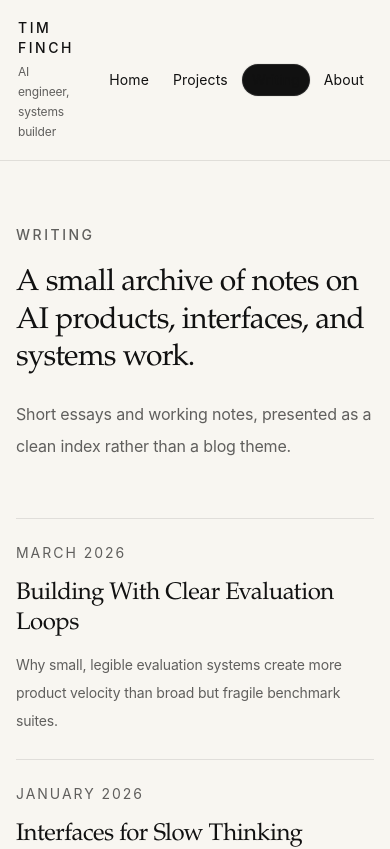
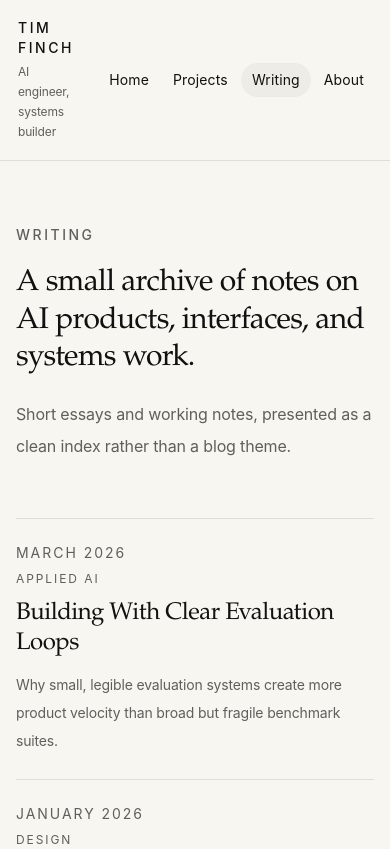
Before and after one commit to Peippo1/portfolio-site, a Next.js app: page /writing in a window 390 px wide. Shown: the top 849 px of the page. Built offline with nearby package versions, Linux system fonts and the light colour scheme.

Commit message:
Add homepage + featured projects

```diff
--- a/src/app/globals.css
+++ b/src/app/globals.css
@@ -81,3 +81,16 @@ a:hover {
     opacity: 0.24;
   }
 }
+
+@keyframes telemetry-node {
+  0%,
+  100% {
+    opacity: 0.2;
+    transform: translateX(0);
+  }
+
+  50% {
+    opacity: 0.75;
+    transform: translateX(6px);
+  }
+}
--- a/src/app/projects/[slug]/page.tsx
+++ b/src/app/projects/[slug]/page.tsx
@@ -148,6 +148,8 @@ export default async function ProjectDetailPage({
               <div className="flex flex-col gap-2.5 text-[var(--color-text)]">
                 <a
                   href={project.githubUrl}
+                  target="_blank"
+                  rel="noreferrer noopener"
                   className="inline-flex w-fit items-center gap-2 rounded-full px-1 py-0.5 transition-colors duration-150 hover:bg-black/[0.03] hover:text-[var(--color-muted)] focus-visible:bg-black/[0.03] focus-visible:outline-none"
                 >
                   GitHub <span aria-hidden="true">↗</span>
@@ -155,6 +157,8 @@ export default async function ProjectDetailPage({
                 {project.demoUrl ? (
                   <a
                     href={project.demoUrl}
+                    target="_blank"
+                    rel="noreferrer noopener"
                     className="inline-flex w-fit items-center gap-2 rounded-full px-1 py-0.5 transition-colors duration-150 hover:bg-black/[0.03] hover:text-[var(--color-muted)] focus-visible:bg-black/[0.03] focus-visible:outline-none"
                   >
                     Demo <span aria-hidden="true">↗</span>
--- a/src/app/writing/page.tsx
+++ b/src/app/writing/page.tsx
@@ -23,12 +23,17 @@ export default function WritingPage() {
           {writingEntries.map((entry) => (
             <article
               key={entry.slug}
-              className="grid gap-4 border-b border-[var(--color-border)] py-6 sm:grid-cols-[10rem_minmax(0,1fr)] sm:gap-6 sm:py-7"
+              className="grid gap-3 border-b border-[var(--color-border)] py-6 sm:grid-cols-[10rem_minmax(0,1fr)] sm:gap-6 sm:py-7"
             >
-              <p className="text-sm tracking-[0.14em] text-[var(--color-muted)] uppercase">
-                {entry.date}
-              </p>
-              <div>
+              <div className="space-y-2">
+                <p className="text-sm tracking-[0.14em] text-[var(--color-muted)] uppercase">
+                  {entry.date}
+                </p>
+                <p className="text-xs tracking-[0.16em] text-[var(--color-muted)] uppercase">
+                  {entry.category}
+                </p>
+              </div>
+              <div className="min-w-0">
                 <h2 className="font-editorial text-[1.5rem] leading-tight sm:text-[1.75rem]">
                   {entry.title}
                 </h2>
--- a/src/components/layout/site-header.tsx
+++ b/src/components/layout/site-header.tsx
@@ -48,7 +48,7 @@ export function SiteHeader() {
                 aria-current={active ? "page" : undefined}
                 className={`rounded-full px-2.5 py-1.5 text-sm tracking-[0.01em] focus-visible:bg-black/[0.03] ${
                   active
-                    ? "bg-[var(--color-text)] text-[var(--color-bg)] shadow-[inset_0_0_0_1px_rgba(255,255,255,0.08)] ring-1 ring-black/5"
+                    ? "bg-black/[0.04] text-[var(--color-text)] ring-1 ring-black/5"
                     : "text-[var(--color-muted)] hover:bg-black/[0.03] hover:text-[var(--color-text)]"
                 }`}
               >
```
